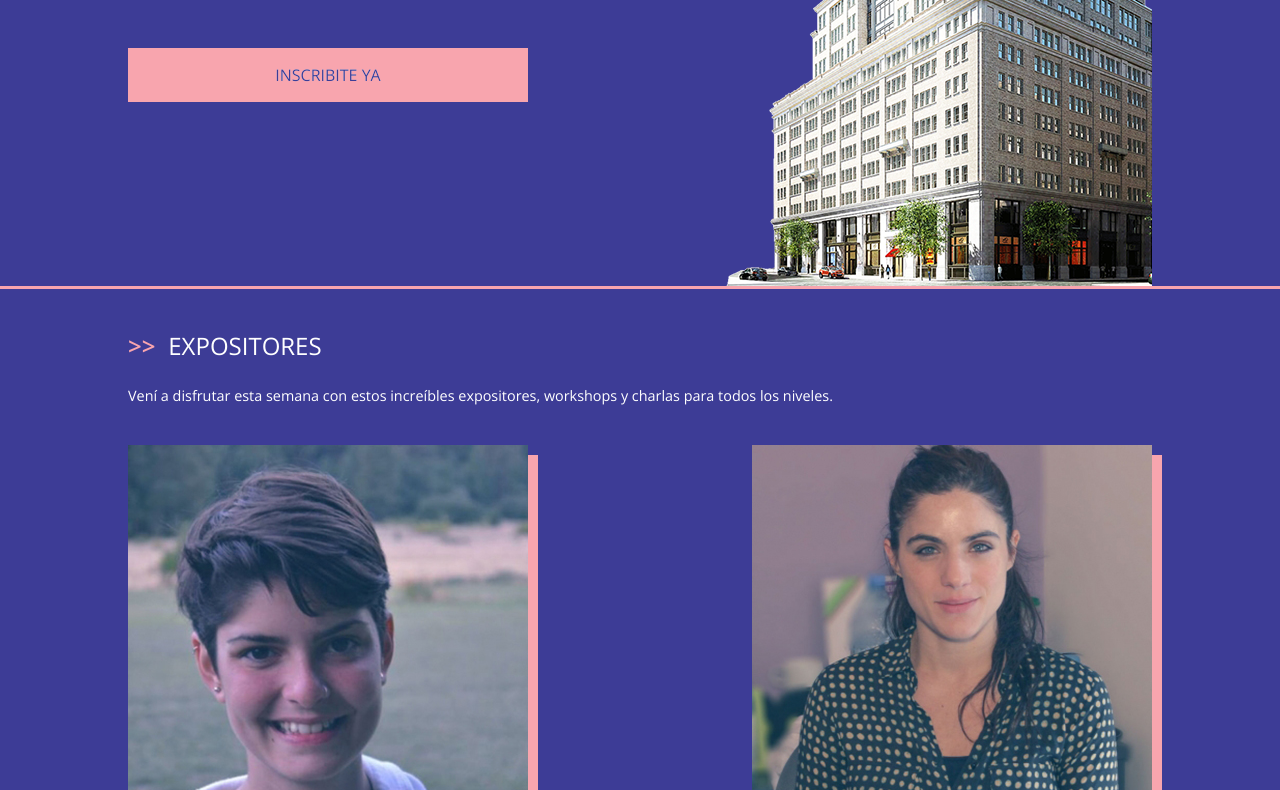
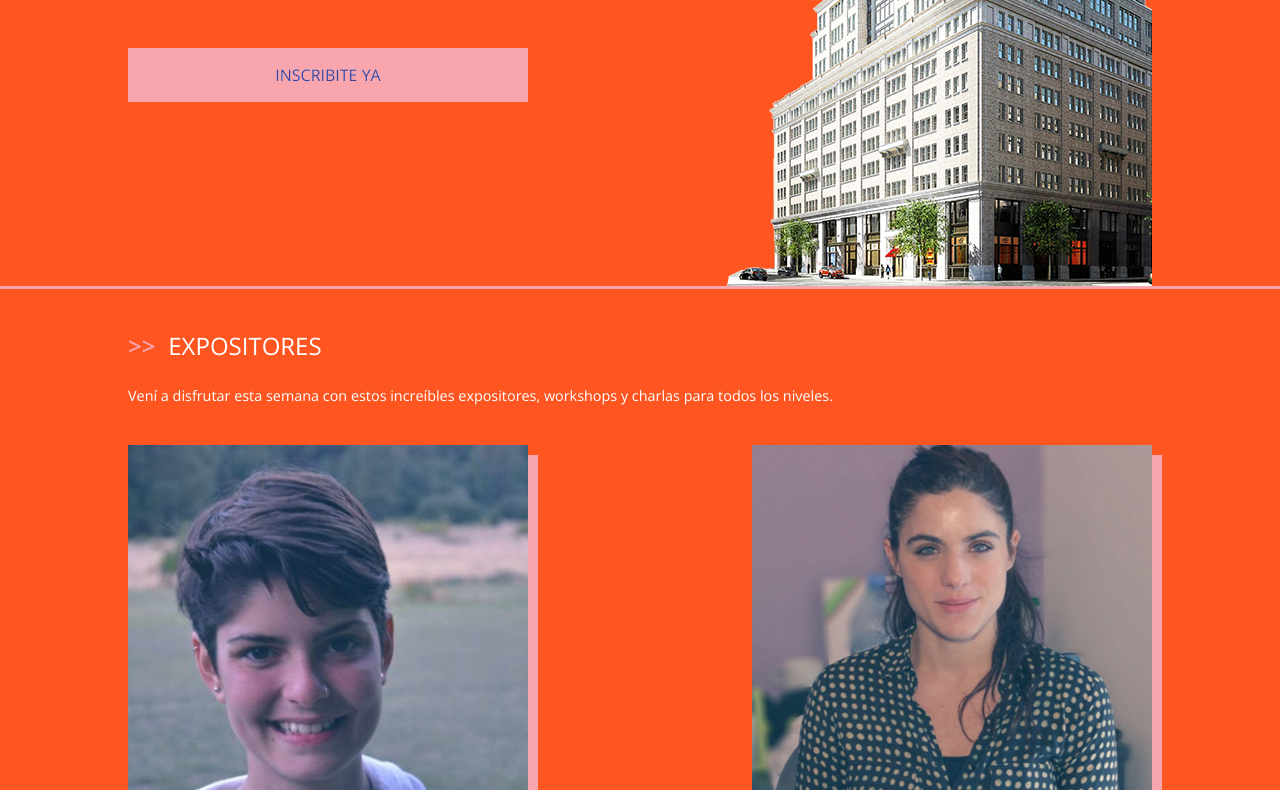
Before and after one commit to loreh13/sitio, a plain HTML site: page index.html in a window 1280 px wide. Shown: the part 325-1115 px from the top of the page. Drawn offline with nearby package versions, Linux system fonts and the light colour scheme.

Commit message:
Cambie el color

```diff
--- a/css/style.css
+++ b/css/style.css
@@ -7,7 +7,7 @@
   box-sizing: border-box; }
 
 body {
-  background-color: #3d3c96;
+  background-color: #ff5521;
   font-family: "Open Sans", sans-serif;
   color: #FFF;
   overflow-x: hidden; }
```
